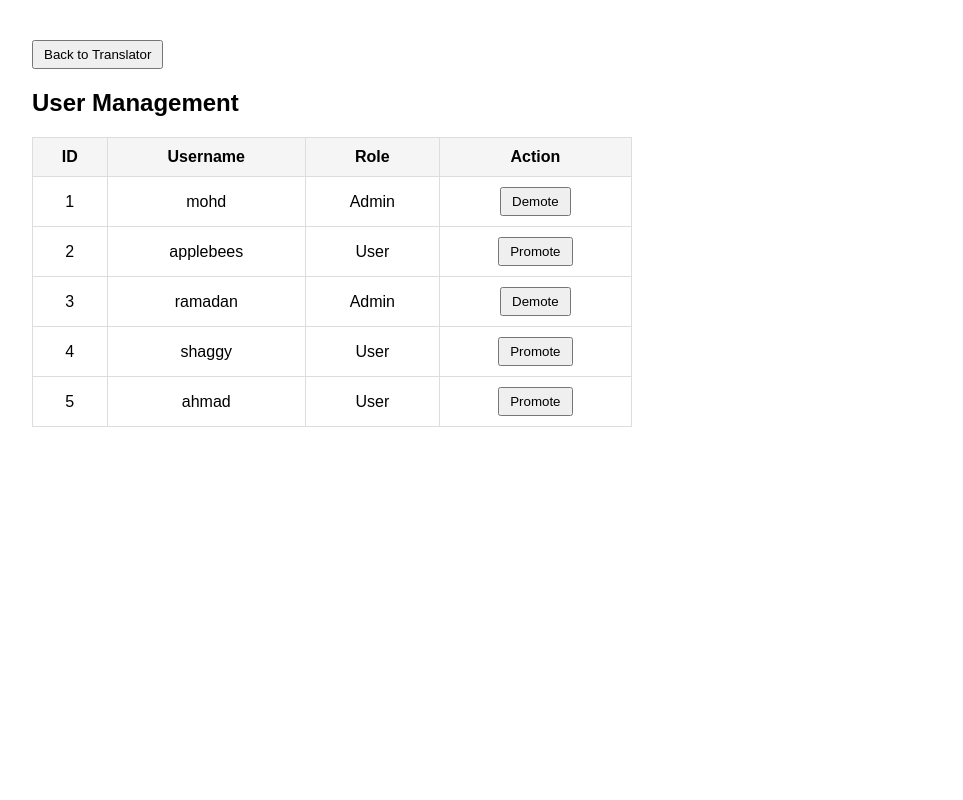
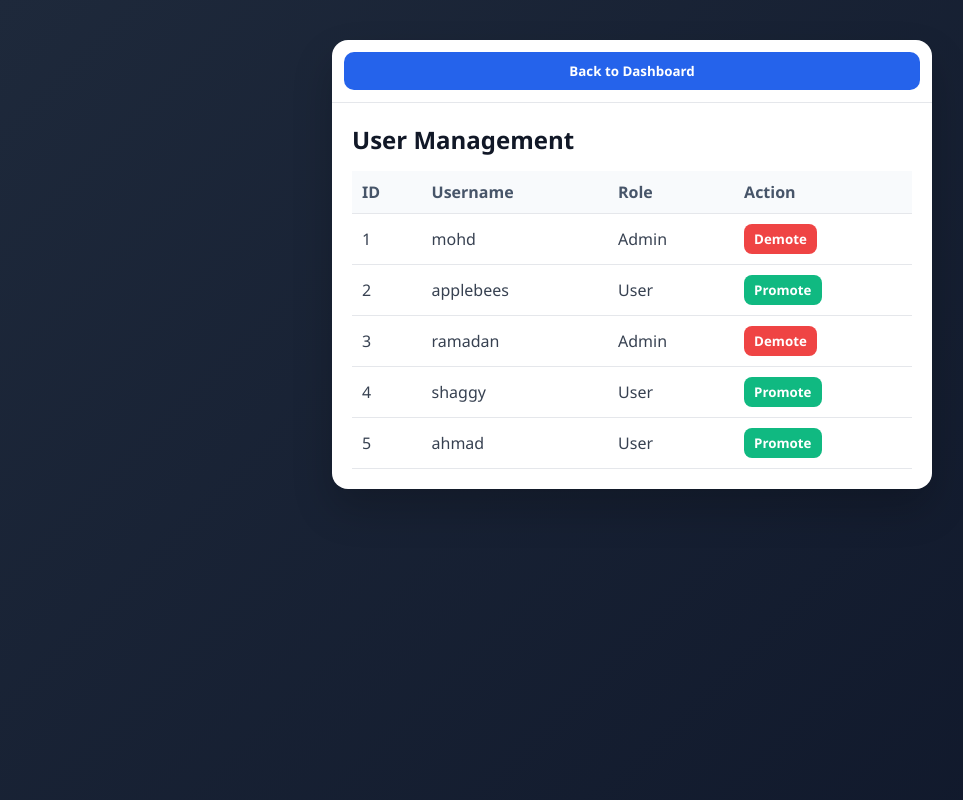
Before and after one commit to Mohd-Ghunaim/TranslationApp, a Flask app: page /users in a window 1280 px wide. Shown: the whole page, without its empty margins (8-971 px from the left). Run offline with Flask 3, Linux system fonts and the light colour scheme; a user stored in the database is signed in; data comes from the database, SQL or seed files in the repository; both versions use the stored data as it was after the commit.

Commit message:
frontend redesigns

```diff
--- a/Backend/static/users.css
+++ b/Backend/static/users.css
@@ -1,32 +1,104 @@
+* {
+  box-sizing: border-box;
+  margin: 0;
+  padding: 0;
+  font-family: "Segoe UI", Tahoma, Geneva, Verdana, sans-serif;
+}
+
 body {
-  font-family: Arial, sans-serif;
-  margin: 40px;
+  height: 100vh;
+  background: linear-gradient(135deg, #1e293b, #0f172a);
+  display: flex;
+  justify-content: center;
+  align-items: flex-start;
+  padding-top: 40px;
+}
+
+.card {
+  background: #ffffff;
+  width: 600px;
+  border-radius: 16px;
+  box-shadow: 0 20px 40px rgba(0, 0, 0, 0.2);
+  display: flex;
+  flex-direction: column;
+}
+
+.buttons-bar {
+  display: flex;
+  justify-content: flex-start;
+  padding: 12px;
+  border-bottom: 1px solid #e5e7eb;
+  gap: 8px;
+}
+
+.buttons-bar button {
+  padding: 10px 14px;
+  border: none;
+  border-radius: 10px;
+  color: white;
+  font-weight: 600;
+  cursor: pointer;
+  transition: 0.2s ease;
+}
+
+.buttons-bar button:hover {
+  transform: translateY(-2px);
+  opacity: 0.9;
+}
+
+.buttons-bar .back-btn {
+  background-color: #2563eb;
+  width : 100%;
+}
+
+.card-content {
+  padding: 20px;
+  display: flex;
+  flex-direction: column;
+  gap: 15px;
 }
 
 h2 {
-  margin-bottom: 20px;
+  color: #111827;
 }
 
 table {
+  width: 100%;
   border-collapse: collapse;
-  width: 600px;
 }
 
-th, td {
-  border: 1px solid #ddd;
+thead th {
+  text-align: left;
   padding: 10px;
-  text-align: center;
+  background: #f8fafc;
+  border-bottom: 1px solid #e5e7eb;
+  color: #475569;
 }
 
-th {
-  background-color: #f5f5f5;
+tbody td {
+  padding: 10px;
+  border-bottom: 1px solid #e5e7eb;
+  color: #374151;
 }
 
-button {
-  padding: 5px 10px;
+tbody button {
+  padding: 6px 10px;
+  border: none;
+  border-radius: 8px;
   cursor: pointer;
+  color: white;
+  font-weight: 600;
 }
 
-.top-bar {
-  margin-bottom: 20px;
+tbody button.promote-btn {
+  background-color: #10b981;
 }
+
+tbody button.demote-btn {
+  background-color: #ef4444;
+}
+
+tbody button:hover {
+  opacity: 0.9;
+  transform: translateY(-1px);
+}
--- a/Backend/templates/reports.html
+++ b/Backend/templates/reports.html
@@ -12,7 +12,7 @@
 <div class="container">
 
   <div class="top-bar">
-    <button onclick="window.location.href='/admin'">Back to Translator</button>
+    <button onclick="window.location.href='/admin-dashboard'">Back To Dashboard</button>
     <a href="/download-logs">
       <button>Download CSV</button>
     </a>
--- a/Backend/templates/users.html
+++ b/Backend/templates/users.html
@@ -9,12 +9,13 @@
 </head>
 <body>
 
-  <div class="top-bar">
-    <button onclick="window.location.href='/admin'">
-      Back to Translator
-    </button>
+  <div class="card">
+
+    <div class="buttons-bar">
+      <button onclick="window.location.href='/admin-dashboard'" class="back-btn">Back to Dashboard</button>
     </div>
 
+    <div class="card-content">
       <h2>User Management</h2>
 
       <table>
@@ -28,6 +29,9 @@
         </thead>
         <tbody id="usersTable"></tbody>
       </table>
+    </div>
+
+  </div>
 
   <script>
     async function loadUsers() {
@@ -40,13 +44,16 @@
       users.forEach(user => {
         const row = document.createElement("tr");
 
+        const actionBtnClass = user.is_admin == 1 ? "demote-btn" : "promote-btn";
+        const actionBtnText = user.is_admin == 1 ? "Demote" : "Promote";
+
         row.innerHTML = `
           <td>${user.id}</td>
           <td>${user.username}</td>
           <td>${user.is_admin == 1 ? "Admin" : "User"}</td>
           <td>
-            <button onclick="toggleRole(${user.id}, ${user.is_admin})">
-              ${user.is_admin == 1 ? "Demote" : "Promote"}
+            <button class="${actionBtnClass}" onclick="toggleRole(${user.id}, ${user.is_admin})">
+              ${actionBtnText}
             </button>
           </td>
         `;
@@ -63,10 +70,7 @@
         headers: {
           "Content-Type": "application/json"
         },
-        body: JSON.stringify({
-          id: id,
-          is_admin: newRole
-        })
+        body: JSON.stringify({ id: id, is_admin: newRole })
       });
 
       loadUsers();
```
Also changed, not shown: Backend/static/admin-dashboard.css (+51 -71 lines), Backend/static/adminindex.css (+5 -5 lines), Backend/templates/admin-dashboard.html (+6 -11 lines), Backend/templates/adminindex.html (+3 -15 lines), Backend/users.db. Lines whose indentation alone changed are shown as unchanged.
